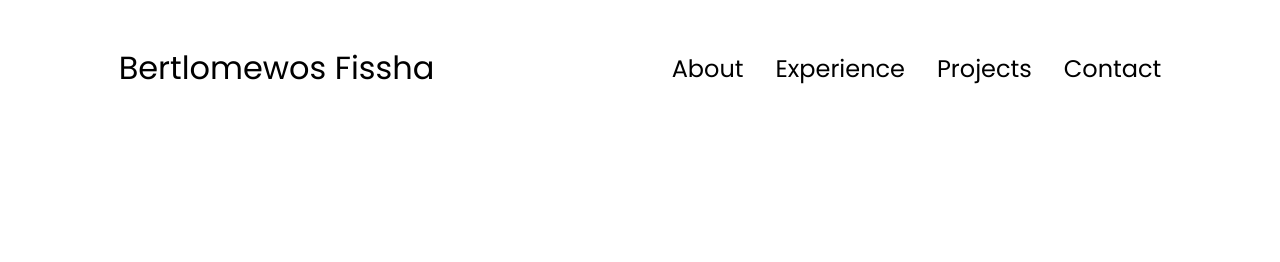
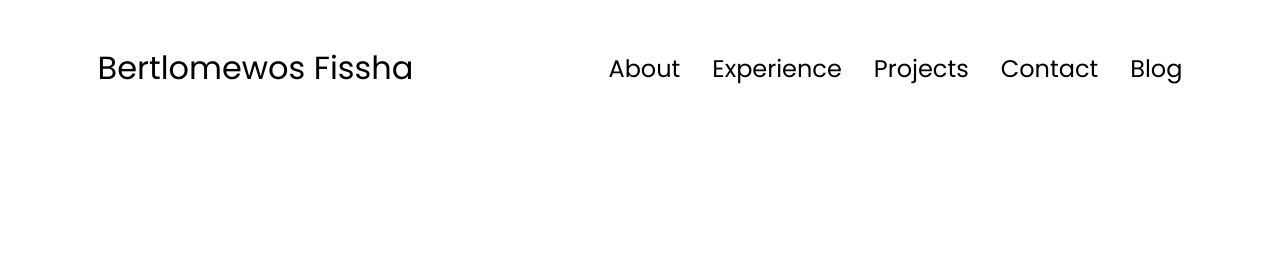
Before and after one commit to bertlomewos/bertlomewos, a plain HTML site: page index.html in a window 1280 px wide. Shown: the top 262 px of the page. Drawn offline with Linux system fonts and the light colour scheme.

Commit message:
added a blog section
made a blog section using google and added it

```diff
--- a/index.html
+++ b/index.html
@@ -17,6 +17,7 @@
           <li><a href="#experience">Experience</a></li>
           <li><a href="#projects">Projects</a></li>
           <li><a href="#contact">Contact</a></li>
+          <li><a href="https://bertlomewos.blogspot.com/">Blog</a></li>
         </ul>
       </div>
     </nav>
@@ -33,6 +34,7 @@
           <li><a href="#experience" onclick="toggleMenu()">Experience</a></li>
           <li><a href="#projects" onclick="toggleMenu()">Projects</a></li>
           <li><a href="#contact" onclick="toggleMenu()">Contact</a></li>
+          <li><a href="https://bertlomewos.blogspot.com/" onclick="toggleMenu()">Blog</a></li>
         </div>
       </div>
     </nav>
@@ -355,6 +357,7 @@
             <li><a href="#experience">Experience</a></li>
             <li><a href="#projects">Projects</a></li>
             <li><a href="#contact">Contact</a></li>
+            <li><a href="https://bertlomewos.blogspot.com/">Blog</a></li>
           </ul>
         </div>
       </nav>
```
